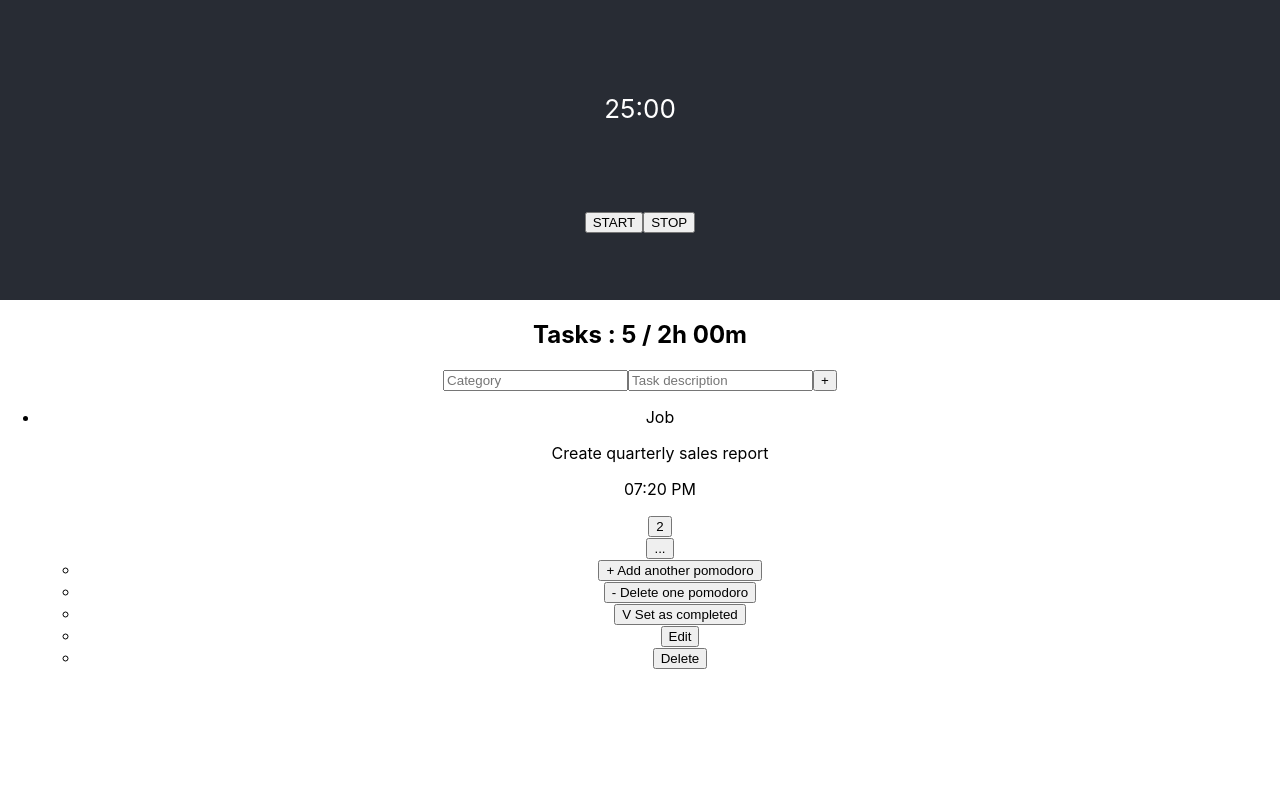
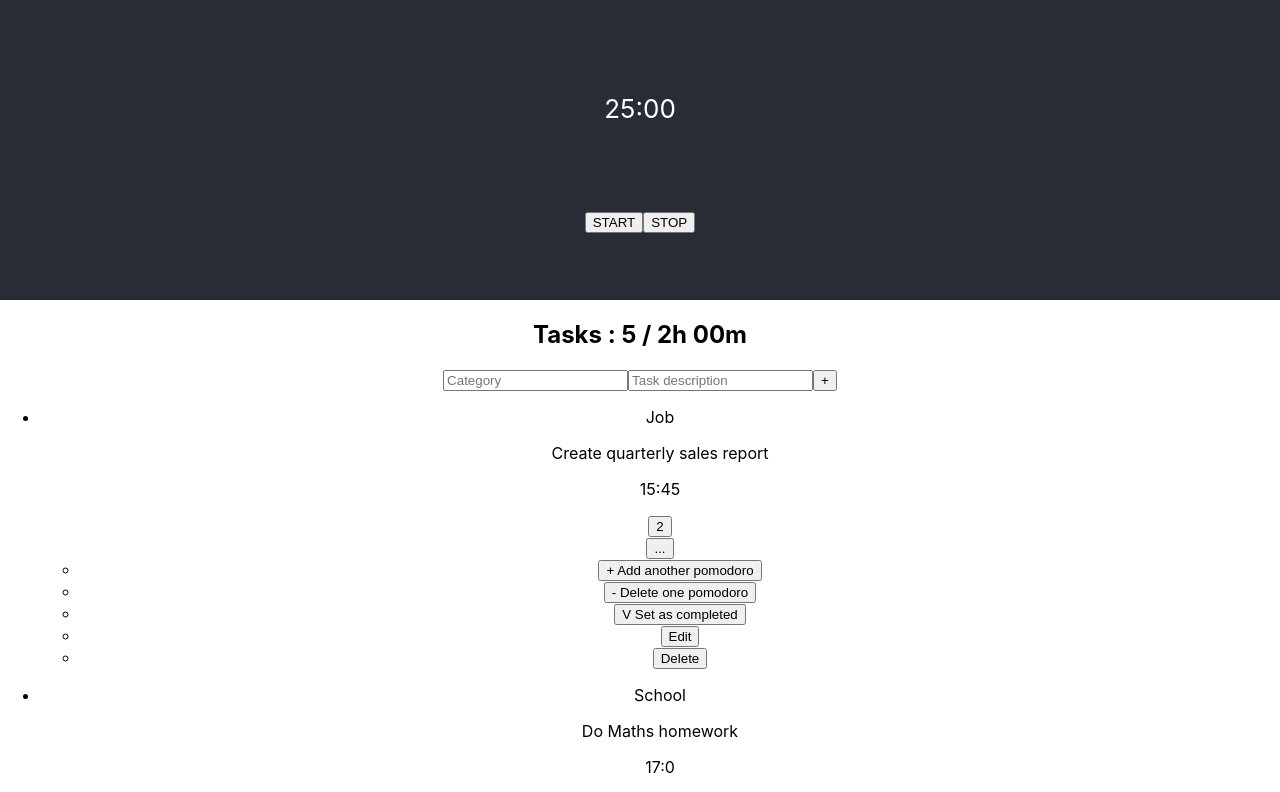
Before and after one commit to TWasilonek/pomodoro-tracker, a React (Create React App) app in the folder pomodoro-tracker-web/: page / in a window 1280 px wide. Shown: the top 792 px of the page. Built offline with nearby package versions, Linux system fonts and the light colour scheme.

Commit message:
Parametrized Task and made it dynamic

```diff
--- a/pomodoro-tracker-web/src/App.tsx
+++ b/pomodoro-tracker-web/src/App.tsx
@@ -6,7 +6,7 @@ import Timer from './components/Timer';
 function App() {
   return (
     <div className="App">
-      <Timer taskName=""/>
+      <Timer taskDescription=""/>
       <TasksList />
     </div>
   );
--- a/pomodoro-tracker-web/src/components/Task/Task.tsx
+++ b/pomodoro-tracker-web/src/components/Task/Task.tsx
@@ -1,12 +1,30 @@
+import { useEffect, useState } from "react";
+import { formatDateToHoursAndMinutes } from "../../utils/timeUtils";
 
-const Task = () => {
+interface Props {
+  category?: string;
+  description: string;
+  numberOfPomodoros: number;
+  pomodoroTimeInMilliseconds: number;
+  numberOfPrecedingPomodors?: number;
+}
+
+const Task: React.FC<Props> = ({ category, description, numberOfPomodoros, pomodoroTimeInMilliseconds, numberOfPrecedingPomodors = 0 }) => {
+  const [endTime, setEndTIme] = useState(new Date());
+  useEffect(() => {
+    // TODO: calculate end time from remaining pomodoros * pomodoroTime
+    const precedingTime = numberOfPrecedingPomodors * pomodoroTimeInMilliseconds;
+    const endingTimeFromNow = new Date(Date.now() + precedingTime + numberOfPomodoros * pomodoroTimeInMilliseconds);
+    setEndTIme(endingTimeFromNow);
+  }, [numberOfPomodoros, pomodoroTimeInMilliseconds, numberOfPrecedingPomodors]);
+
   return (
     <>
-      <p>Job</p>
-      <p>Create quarterly sales report</p>
+      <p>{category || ""}</p>
+      <p>{description}</p>
       <div>
-        <p>07:20 PM</p>
-        <button>2</button>
+        <p>{formatDateToHoursAndMinutes(endTime)}</p>
+        <button>{numberOfPomodoros}</button>
         <div>
           <button>...</button>
           <div>
--- a/pomodoro-tracker-web/src/components/TasksList/TasksList.tsx
+++ b/pomodoro-tracker-web/src/components/TasksList/TasksList.tsx
@@ -16,7 +16,21 @@ const TasksList = () => {
 
       <ul>
         <li>
-          <Task />
+          <Task
+            category="Job"
+            description="Create quarterly sales report"
+            numberOfPomodoros={2}
+            pomodoroTimeInMilliseconds={getMillisFromMinutes(25)}
+          />
+        </li>
+        <li>
+          <Task
+            category="School"
+            description="Do Maths homework"
+            numberOfPomodoros={3}
+            pomodoroTimeInMilliseconds={getMillisFromMinutes(25)}
+            numberOfPrecedingPomodors={2}
+          />
         </li>
       </ul>
 
--- a/pomodoro-tracker-web/src/components/Timer/Timer.tsx
+++ b/pomodoro-tracker-web/src/components/Timer/Timer.tsx
@@ -9,11 +9,11 @@ interface Props {
   taskTime?: number;
   shortBreakTime?: number;
   longBreakTime?: number;
-  taskName: string;
+  taskDescription: string;
 }
 
 const Timer: React.FC<Props> = ({
-  taskName = "",
+  taskDescription: taskName = "",
   taskTime = DEFAULT_TASK_TIME,
   shortBreakTime = DEFAULT_SHORT_BREAK_TIME,
   longBreakTime = DEFAULT_LONG_BREAK_TIME,
--- a/pomodoro-tracker-web/src/utils/timeUtils.ts
+++ b/pomodoro-tracker-web/src/utils/timeUtils.ts
@@ -17,3 +17,9 @@ export function formatMillisToHoursAndMins(milliseconds: number) {
     ? hours + 1 + "h 00m"
     : hours + "h " + minutes.toFixed(0) + (minutes < 10 ? "0m" : "m");
 }
+
+export function formatDateToHoursAndMinutes(date: Date) {
+  const hours = date.getHours();
+  const minutes = date.getMinutes();
+  return `${hours}:${minutes}`;
+}
```
